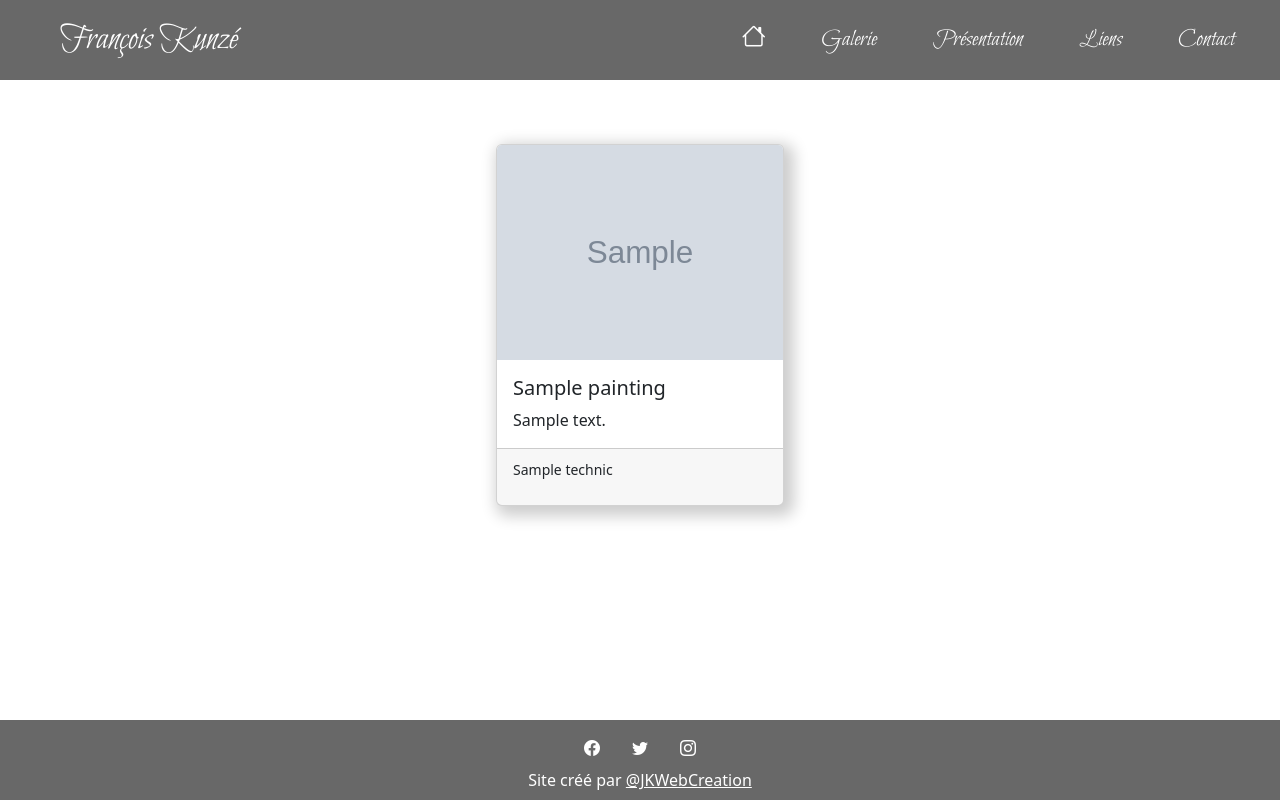
After one commit to Pouce77/aquarelles_fkunze, a Symfony app: template templates/home/gallery.html.twig in a window 1280 px wide. The commit adds this page. Run offline with Twig, Linux system fonts and the light colour scheme; the template is opened without the code that fills it: most values are stand-ins (such as "Sample title", 1, 10 or a date in 2020); grey boxes marked "Sample" are stand-in pictures; some libraries are stand-ins or nearby versions.

Commit message:
création de la page gallery

```diff
--- a/public/css/styles.css
+++ b/public/css/styles.css
@@ -129,10 +129,6 @@ width: auto;
 .iconsocial,.barColor,.font{
   color: #FFFFFF;
 }
-.footer{
-	position: relative;
-	bottom:0;
-}
 .posTitle{
 	width:fit-content;
 	z-index:20;
@@ -152,3 +148,7 @@ width: auto;
 	width:100%;
 	height:200px;
 }
+.card-bs {
+  box-shadow: 5px 5px 15px 5px rgba(0, 0, 0, 0.2);
+  width: 18rem;
+}
--- a/templates/base.html.twig
+++ b/templates/base.html.twig
@@ -38,7 +38,7 @@
 								<a class="nav-link font" aria-current="page" href="/"><i class="bi bi-house"></i></a>
 							</li>
 							<li class="nav-item">
-								<a class="nav-link font" aria-current="page" href="#">Galerie</a>
+								<a class="nav-link font" aria-current="page" href="/gallery">Galerie</a>
 							</li>
 							<li class="nav-item">
 								<a class="nav-link font" href="#">Présentation</a>
@@ -61,7 +61,7 @@
 	</body>
 	{% endblock %}
 	<!--footer-->
-  <footer class="footer  p-2 barColor ">
+  <footer class="footer  p-2 barColor fixed-bottom">
 				<ul class="nav justify-content-center">
 					<li class="nav-item">
 						<a class="nav-link iconsocial" aria-current="page" href="#"><i class="bi bi-facebook"></i></a>
--- /dev/null
+++ b/templates/home/gallery.html.twig
@@ -0,0 +1,26 @@
+{% extends './base.html.twig' %}
+
+
+{% block body %}
+	<body>
+		<div class="d-flex justify-content-around flex-wrap container mt-5">
+		{% for painting in paintings %}
+			<div class="card mt-3 card-bs">
+				{% if painting.image %}<img src={{ asset('css/images/' ~ painting.image) }} class="card-img-top" alt={{painting.name}}>
+				{% endif %}
+				<div class="card-body">
+					{% if painting.name %}
+						<h5 class="card-title">{{painting.name}}</h5>
+					{% endif %}
+					<p class="card-text">{{painting.description}}</p>
+				</div>
+				<div class="card-footer">
+					<small>
+					   {{painting.technic}}</p>
+					</small>
+				</div>
+			</div>
+		{% endfor %}
+	</div>
+	</body>
+{% endblock %}
```
Also changed, not shown: migrations/Version20221212084002.php (added, +33 -0 lines), migrations/Version20221212090229.php (added, +31 -0 lines), src/Controller/HomeController.php (+12 -0 lines), src/Entity/Painting.php (+17 -2 lines).
